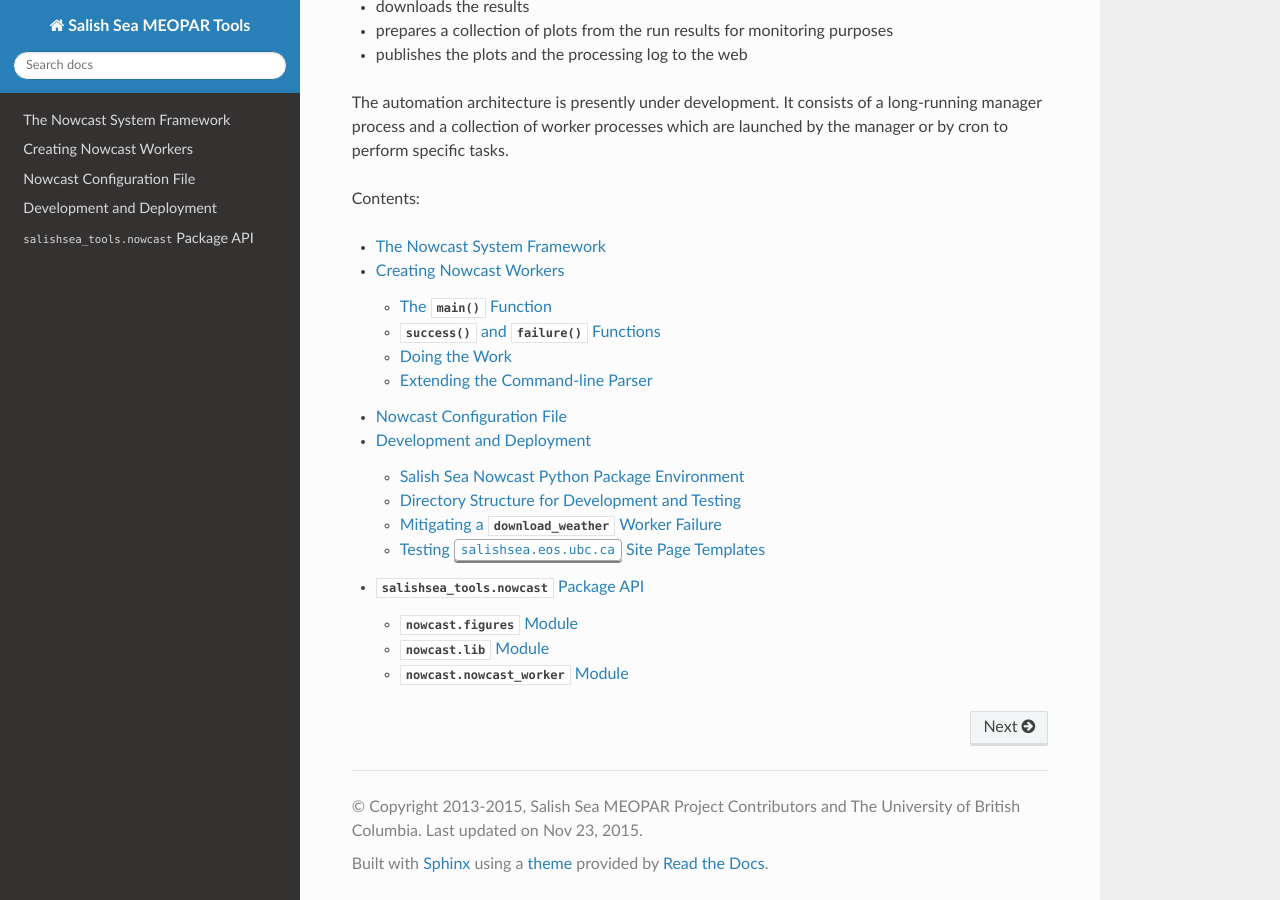
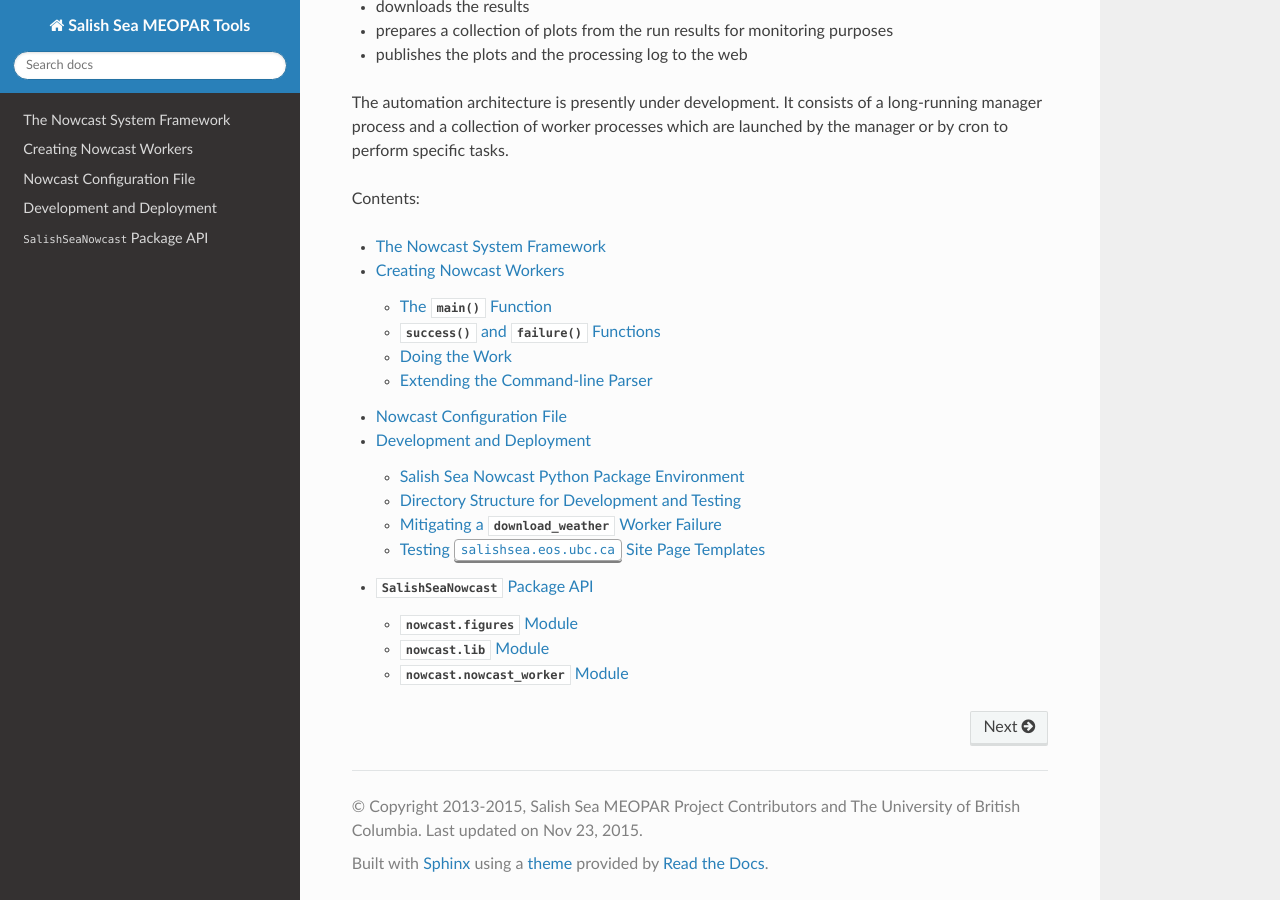
Before and after one commit to SalishSeaCast/SalishSeaNowcast, a Sphinx documentation site: the page built from docs/index.rst, in a window 1280 px wide and 900 px high, scrolled down 507 px. Built offline with Sphinx 7.4.7 and the Read the Docs theme 2.0.0, drawn with Linux system fonts in a browser that asks for light colours.

Commit message:
Change SalishSeaNowcast module paths in API docs re: move from salishsea_tools.

```diff
--- a/docs/api.rst
+++ b/docs/api.rst
@@ -14,32 +14,32 @@
 .. limitations under the License.
 
 
-*********************************************
-:py:mod:`salishsea_tools.nowcast` Package API
-*********************************************
+**************************************
+:py:mod:`SalishSeaNowcast` Package API
+**************************************
 
-.. _salishsea_tools.nowcast.figures:
+.. _nowcast.figures:
 
 :py:mod:`nowcast.figures` Module
 ================================
 
-.. automodule:: salishsea_tools.nowcast.figures
+.. automodule:: nowcast.figures
     :members:
 
 
-.. _salishsea_tools.nowcast.lib:
+.. _nowcast.lib:
 
 :py:mod:`nowcast.lib` Module
 ============================
 
-.. automodule:: salishsea_tools.nowcast.lib
+.. automodule:: nowcast.lib
     :members:
 
 
-.. _salishsea_tools.nowcast.nowcast_worker:
+.. _nowcast.nowcast_worker:
 
 :py:mod:`nowcast.nowcast_worker` Module
 =======================================
 
-.. automodule:: salishsea_tools.nowcast.nowcast_worker
+.. automodule:: nowcast.nowcast_worker
     :members:
```
